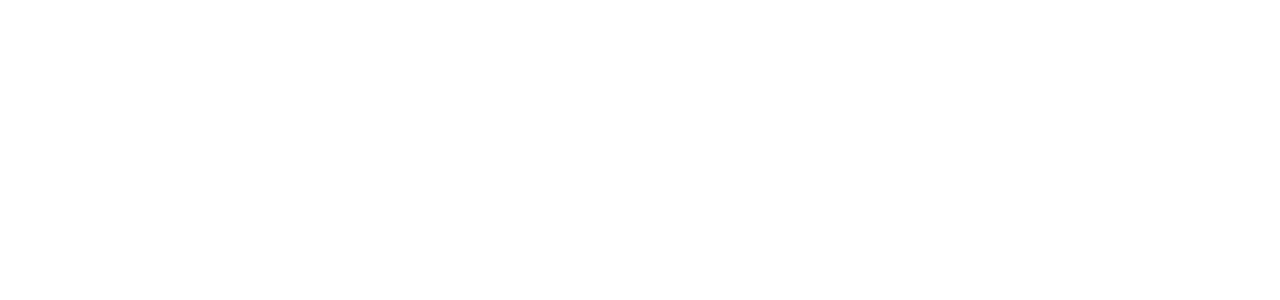
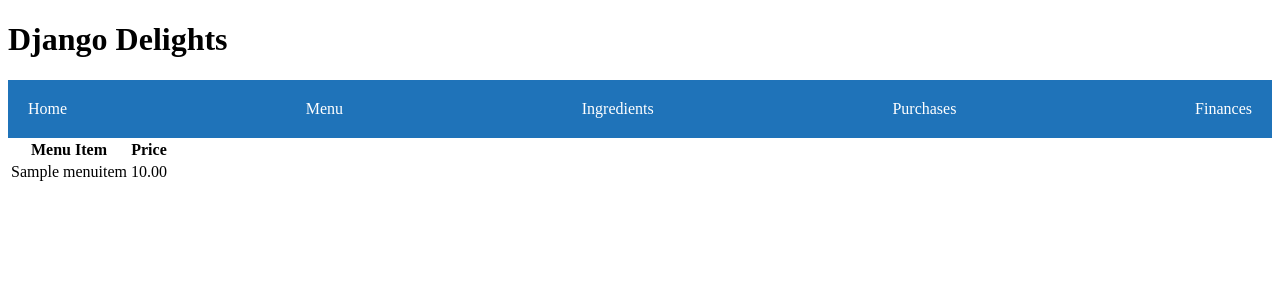
Before and after one commit to omarfarah123/Django-Delights, a Django app: page / in a window 1280 px wide. Before the commit the part shown is empty. Shown: the top 300 px of the page. Run offline with Django 4.2, Linux system fonts and the light colour scheme; tables that the repository leaves empty hold one stand-in row (values such as "Sample post").

Commit message:
Created templates with base and homepage starter code

```diff
--- a/inventory/static/inventory/style.css
+++ b/inventory/static/inventory/style.css
@@ -2,7 +2,7 @@
     display: flex;
     justify-content: space-between;
     align-items: center;
-    background-color: #333;
+    background-color: rgb(31, 115, 185);
     color: #fff;
     padding: 20px;
 }
@@ -24,3 +24,7 @@
 .navbar-right a {
     margin-left: 20px;
 }
+table {
+    display: flex;
+    flex-wrap: wrap;
+  }
--- a/inventory/templates/inventory/base.html
+++ b/inventory/templates/inventory/base.html
@@ -9,15 +9,18 @@
     <title>Django Delights</title>
 </head>
 <body>
+    <h1 class="apptitle">Django Delights</h1>
     <nav class="navbar">
         <a href="{% url 'home' %}">Home</a>
         <a href="{% url 'menuitems' %}">Menu</a>
         <a href="{% url 'ingredients' %}">Ingredients</a>
         <a href="{% url 'purchases' %}">Purchases</a>
-        <a href="{$ url 'finances' $}">Financial</a>
+        <a href="{% url 'finance' %}">Finances</a>
     </nav>
-    {% blockcontent %}
+    <main>
+        {% block content %}
 
-    {% endblock %}
+        {% endblock %}
+    </main>
 </body>
 </html>
--- a/inventory/templates/inventory/home.html
+++ b/inventory/templates/inventory/home.html
@@ -0,0 +1,18 @@
+{% extends 'inventory/base.html' %}
+{% load static %}
+{% block content %}
+<div class="home">
+<table>
+    <tr>
+      <th>Menu Item</th>
+      <th>Price</th>
+    </tr>
+    {% for menuitem in menuitems %}
+        <tr>
+            <td>{{ menuitem.title }}</td>
+            <td>{{ menuitem.price }}</td>
+    </tr>
+    {% endfor %}
+  </table>
+</div>
+{% endblock %}
```
Also changed, not shown: inventory/migrations/0003_rename_recipierequirment_reciperequirment.py (added), inventory/templates/inventory/menu.html (deleted), inventory/templates/inventory/menu_items.html (added), inventory/templates/inventory/purchase.html (deleted), inventory/templates/inventory/purchases.html (added).
